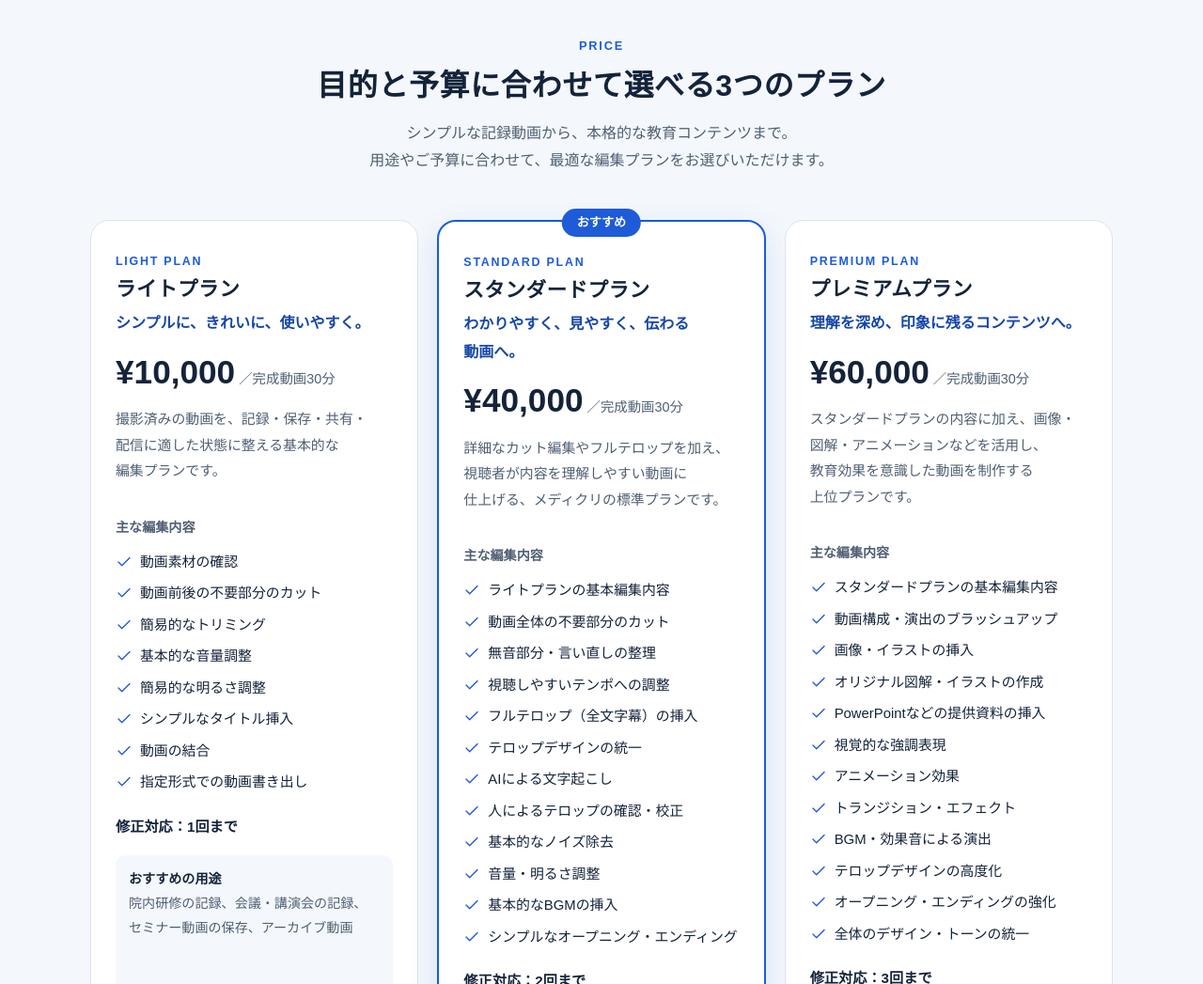
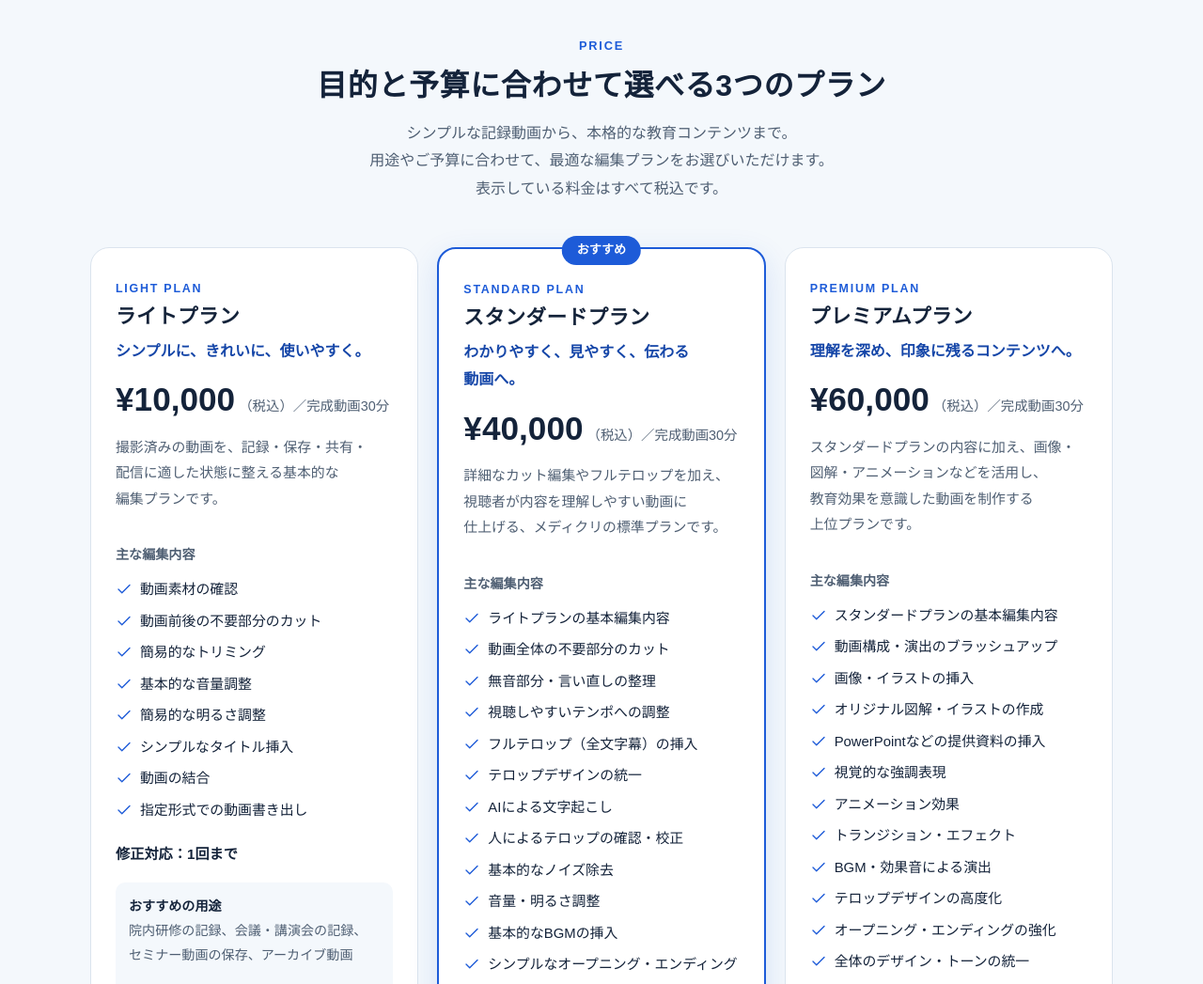
Before and after one commit to dxdimix/dxdimix-website, a plain HTML site: page services/medicli.html in a window 1280 px wide. Shown: the part 3360-4407 px from the top of the page at 94% size. Drawn offline with Linux system fonts and the light colour scheme.

Commit message:
メディクリの料金に税込を表記、患者情報の表現を「保存しない」にそろえる
Co-Authored-By: Claude Opus 5.5 <noreply@anthropic.com>
Claude-Session: https://claude.ai/code/session_01NtnWezJ17y1u2aEZSF6Lnp

```diff
--- a/assets/css/style.css
+++ b/assets/css/style.css
@@ -204,7 +204,7 @@ section.soft { background: var(--c-bg-soft); }
 .plan h3 { font-size: 1.35rem; margin: 2px 0 6px; }
 .plan .plan-catch { font-weight: 700; color: var(--c-main-dark); margin: 0 0 16px; }
 .plan .price { margin: 0 0 4px; font-size: 2.2rem; font-weight: 700; line-height: 1.2; }
-.plan .price small { font-size: .9rem; font-weight: 500; color: var(--c-sub); margin-left: 4px; }
+.plan .price small { font-size: .9rem; font-weight: 500; color: var(--c-sub); margin-left: 4px; white-space: nowrap; display: inline-block; }
 .plan .plan-desc { font-size: .93rem; color: var(--c-sub); margin: 12px 0 16px; }
 .plan h4 { font-size: .88rem; margin: 16px 0 8px; color: var(--c-sub); }
 .plan ul.items { list-style: none; padding: 0; margin: 0; font-size: .93rem; }
--- a/assets/js/medicli-pricing.js
+++ b/assets/js/medicli-pricing.js
@@ -10,6 +10,7 @@
   // ===== 料金データ ここから =====
   var LENGTHS = ['15分', '30分', '45分', '60分'];   // 完成動画の長さ
   var BASE_LENGTH_INDEX = 1;                         // カードに出す基本料金（30分）
+  var TAX = '税込';                                  // 料金はすべて税込（運営者確認済み 2026-11-27）
 
   var PLANS = [
     {
@@ -92,7 +93,7 @@
         '<div class="plan-en">' + esc(p.en) + '</div>' +
         '<h3 id="plan-' + p.id + '">' + esc(p.name) + '</h3>' +
         '<p class="plan-catch">' + esc(p.catch) + '</p>' +
-        '<p class="price">' + yen(p.prices[BASE_LENGTH_INDEX]) + '<small>／完成動画' + LENGTHS[BASE_LENGTH_INDEX] + '</small></p>' +
+        '<p class="price">' + yen(p.prices[BASE_LENGTH_INDEX]) + '<small>（' + TAX + '）／完成動画' + LENGTHS[BASE_LENGTH_INDEX] + '</small></p>' +
         '<p class="plan-desc">' + esc(p.desc) + '</p>' +
         '<h4>主な編集内容</h4>' +
         '<ul class="items">' + p.items.map(function (i) { return '<li>' + icon('i-check') + '<span>' + esc(i) + '</span></li>'; }).join('') + '</ul>' +
@@ -109,7 +110,7 @@
       return '<tr' + (p.recommend ? ' class="col-rec"' : '') + '><th scope="row">' + esc(p.name.replace('プラン', '')) + '</th>' +
         p.prices.map(function (v) { return '<td class="num">' + yen(v) + '</td>'; }).join('') + '</tr>';
     }).join('') + '</tbody>';
-    el.innerHTML = '<caption>完成動画の長さ別料金</caption>' + head + body;
+    el.innerHTML = '<caption>完成動画の長さ別料金（' + TAX + '）</caption>' + head + body;
   }
 
   function renderCompare(el) {
@@ -128,7 +129,7 @@
   }
 
   function renderSimple(el, rows, caption) {
-    el.innerHTML = '<caption>' + esc(caption) + '</caption><thead><tr><th scope="col">サービス</th><th scope="col">料金</th></tr></thead><tbody>' +
+    el.innerHTML = '<caption>' + esc(caption) + '（' + TAX + '）</caption><thead><tr><th scope="col">サービス</th><th scope="col">料金</th></tr></thead><tbody>' +
       rows.map(function (r) { return '<tr><th scope="row">' + esc(r[0]) + '</th><td class="num">' + esc(r[1]) + '</td></tr>'; }).join('') + '</tbody>';
   }
 
--- a/services/medicli.html
+++ b/services/medicli.html
@@ -197,7 +197,7 @@
     <div class="section-head">
       <span class="eyebrow">PRICE</span>
       <h2 id="pricing-title" class="section-title">目的と予算に合わせて選べる3つのプラン</h2>
-      <p class="section-lead">シンプルな記録動画から、本格的な教育コンテンツまで。<br>用途やご予算に合わせて、最適な編集プランをお選びいただけます。</p>
+      <p class="section-lead">シンプルな記録動画から、本格的な教育コンテンツまで。<br>用途やご予算に合わせて、最適な編集プランをお選びいただけます。<br>表示している料金はすべて税込です。</p>
     </div>
     <div class="plans" data-pricing="plans" data-contact="../contact.html?service=medicli">
       <noscript><p>料金表を表示するには JavaScript を有効にしてください。料金はお問い合わせいただければご案内します。</p></noscript>
@@ -227,6 +227,7 @@
 
     <h3 class="subhead" style="margin-top:40px">料金について</h3>
     <ul class="note-list" style="margin-top:0">
+      <li>表示している料金はすべて税込です。</li>
       <li>料金は完成動画の長さを基準とします。</li>
       <li>元素材は完成動画の1.5倍の長さまで基本料金に含まれます（例：完成動画30分の場合、元素材45分まで）。</li>
       <li>撮影費用、交通費、有料素材の購入費用は別途となります。</li>
```
Also changed, not shown: index.html (+1 -1 lines), 1 other file.
